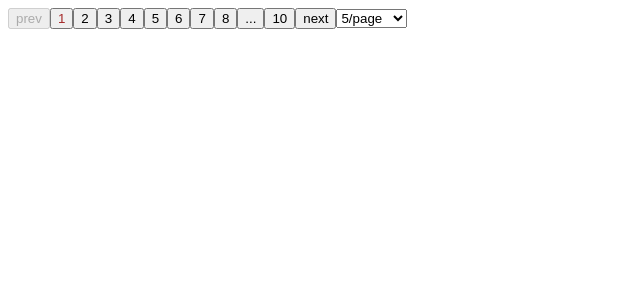
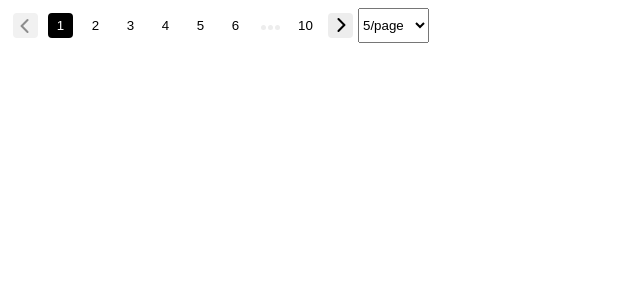
Before and after one commit to Rayhan-Ahmed-7/MajesticPaginator, a React (Vite) app: page / in a window 1280 px wide. Shown: the top 300 px of the page, without its empty margins (0-640 px from the left). Built offline with nearby package versions, Linux system fonts and the light colour scheme.

Commit message:
:art: pagination style done

```diff
--- a/src/App.css
+++ b/src/App.css
@@ -1,3 +1,112 @@
+:root {
+    --dot_color: #ededed;
+}
+
+.pagination {
+    display: flex;
+}
+
+.pagination_item {
+    border: none;
+    width: 25px;
+    height: 25px;
+    margin: 5px;
+    padding: 4px;
+    background-color: transparent;
+    border-radius: 4px;
+    cursor: pointer;
+}
+
+.pagination_item.page_btn:hover:not(.active) {
+    background-color: #ededed;
+}
+
 .active {
-    color: brown;
+    color: white;
+    background-color: black;
 }
+
+.arrow {
+    display: inline-block;
+    position: relative;
+}
+
+.arrow.arrow_right {
+    transform: rotate(-180deg);
+}
+
+.arrow::before,
+.arrow::after {
+    content: "";
+    position: absolute;
+    width: 40%;
+    height: 2px;
+    border-radius: 0px 4px 4px 0px;
+    background-color: black;
+    transform-origin: 6% 50%;
+    transform: translate(-50%, -50%) rotate(45deg);
+}
+
+.arrow::after {
+    transform: translate(-50%, -50%) rotate(-45deg);
+}
+.next_btn,
+.previous_btn {
+    border: none;
+    width: 25px;
+    height: 25px;
+    padding: 4px;
+    margin: 5px;
+    background-color: var(--dot_color);
+    border-radius: 4px;
+    cursor: pointer;
+}
+
+.next_btn:disabled,
+.previous_btn:disabled {
+    background-color: #f1f1f1;
+    cursor: not-allowed;
+}
+.next_btn:disabled.arrow::before,
+.next_btn:disabled.arrow::after,
+.previous_btn:disabled.arrow::before,
+.previous_btn:disabled.arrow::after{
+    background-color: #8d8d8d;
+}
+
+.right_dot {
+    transform: rotate(180deg);
+}
+
+
+
+.pagination_item .dot {
+    width: 5px;
+    height: 5px;
+    display: inline-block;
+    border-radius: 50%;
+    background-color: var(--dot_color);
+    position: relative;
+}
+
+.pagination_item .dot::after {
+    content: "";
+    position: absolute;
+    right: -7px;
+    width: 5px;
+    height: 5px;
+    display: inline-block;
+    border-radius: 50%;
+    background-color: var(--dot_color);
+}
+
+.pagination_item .dot::before {
+    content: "";
+    position: absolute;
+    left: -7px;
+    width: 5px;
+    height: 5px;
+    display: inline-block;
+    border-radius: 50%;
+    background-color: var(--dot_color);
+}
--- a/src/App.tsx
+++ b/src/App.tsx
@@ -6,42 +6,42 @@ function App() {
 
   const [showSkip, setShowSkip] = useState<null | string>(null);
   return (
-    <>
-      <button disabled={selected.page == 1} onClick={() => { goTo(selected.page - 1) }}>prev</button>
+    <div className="pagination">
+      <button className="previous_btn arrow" disabled={selected.page == 1} onClick={() => { goTo(selected.page - 1) }}></button>
       {
         paginationRange.map((i, index) => {
           if (i.type == 'page') {
-            return <button className={`${i.page == selected.page ? "active" : ''}`} onClick={() => setSelected(i)} key={i.page}>{i.page}</button>
+            return <button className={`pagination_item page_btn ${i.page == selected.page ? "active" : ''}`} onClick={() => setSelected(i)} key={i.page}>{i.page}</button>
           } else if (i.type == "left_dot") {
-            return <button onMouseOver={() => setShowSkip(i.type)} onMouseOut={() => setShowSkip(null)}>
+            return <button className="pagination_item" onMouseOver={() => setShowSkip(i.type)} onMouseOut={() => setShowSkip(null)}>
               {
                 showSkip == 'left_dot' &&
-                <span onClick={() => { goTo(selected.page - 5) }} key={index + i.type}>{"<<<"}</span>
+                <svg onClick={() => { goTo(selected.page - 5) }} xmlns="http://www.w3.org/2000/svg" width="1.2rem" height="1.2rem" viewBox="0 0 24 24"><g fill="none" stroke="currentColor" stroke-linecap="round" stroke-linejoin="round" stroke-width="1.5"><path d="m13 19l-6-7l6-7" /><path d="m17 19l-6-7l6-7" /></g></svg>
               }
               {
-                (showSkip == null || showSkip == 'right_dot') && <span key={index + i.type}>{"..."}</span>
+                (showSkip == null || showSkip == 'right_dot') && <span className="dot" key={index + i.type} />
               }
             </button>
           } else if (i.type == "right_dot") {
-            return <button onMouseOver={() => setShowSkip(i.type)} onMouseOut={() => setShowSkip(null)}>
+            return <button className="pagination_item" onMouseOver={() => setShowSkip(i.type)} onMouseOut={() => setShowSkip(null)}>
               {
                 showSkip == 'right_dot' &&
-                <span onClick={() => { goTo(selected.page + 5) }} key={index + i.type}>{">>>"}</span>
+                <svg className="right_dot" onClick={() => { goTo(selected.page + 5) }} xmlns="http://www.w3.org/2000/svg" width="1.2rem" height="1.2rem" viewBox="0 0 24 24"><g fill="none" stroke="currentColor" stroke-linecap="round" stroke-linejoin="round" stroke-width="1.5"><path d="m13 19l-6-7l6-7" /><path d="m17 19l-6-7l6-7" /></g></svg>
               }
               {
-                (showSkip == null || showSkip == 'left_dot') && <span key={index + i.type}>{"..."}</span>
+                (showSkip == null || showSkip == 'left_dot') && <span className="dot" key={index + i.type} />
               }
             </button>
           }
         })
       }
-      <button disabled={selected.page == totalPage} onClick={() => { goTo(selected.page + 1) }}>next</button>
-      <select onChange={(e) => setPageSize(parseInt(e.target.value))} name="page_size" id="page_size">
+      <button className="next_btn arrow arrow_right" disabled={selected.page == totalPage} onClick={() => { goTo(selected.page + 1) }}></button>
+      <select className="page_size_selector" onChange={(e) => setPageSize(parseInt(e.target.value))} name="page_size" id="page_size">
         <option value="5">5/page</option>
         <option value="10">10/page</option>
         <option value="15">15/page</option>
       </select>
-    </>
+    </div>
   )
 }
 
--- a/src/usePagination.ts
+++ b/src/usePagination.ts
@@ -45,7 +45,7 @@ const usePagination = ({ count = 76 }: { count: number }) => {
     let firstElement: Item = { page: 1, selected: false, type: 'page' };
     let lastElement: Item = { page: totalPage, selected: false, type: 'page' };
 
-    let sibilings = 3;
+    let sibilings = 1;
     let totalPageNumbers = sibilings + 5;
 
     let leftSibiling = { page: Math.max(selected.page - sibilings, 1), selected: false, type: 'page' };
```
